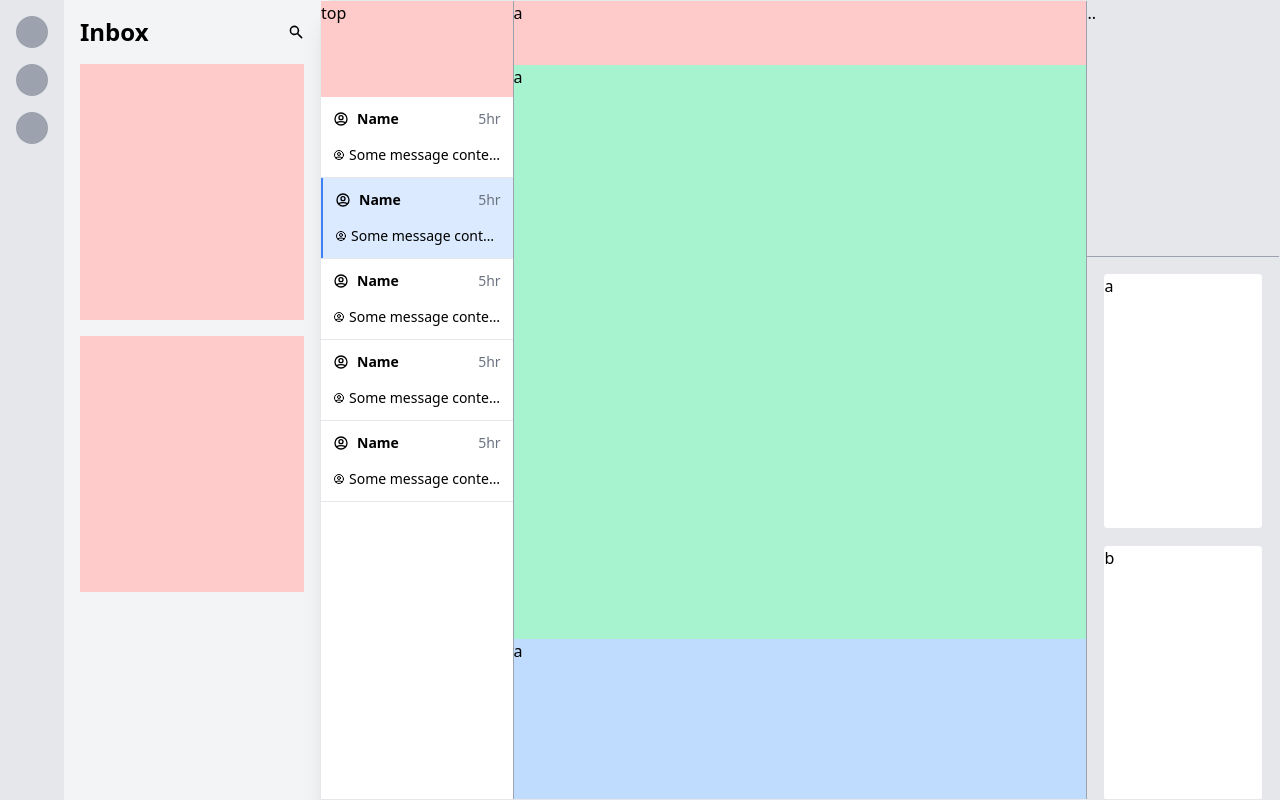
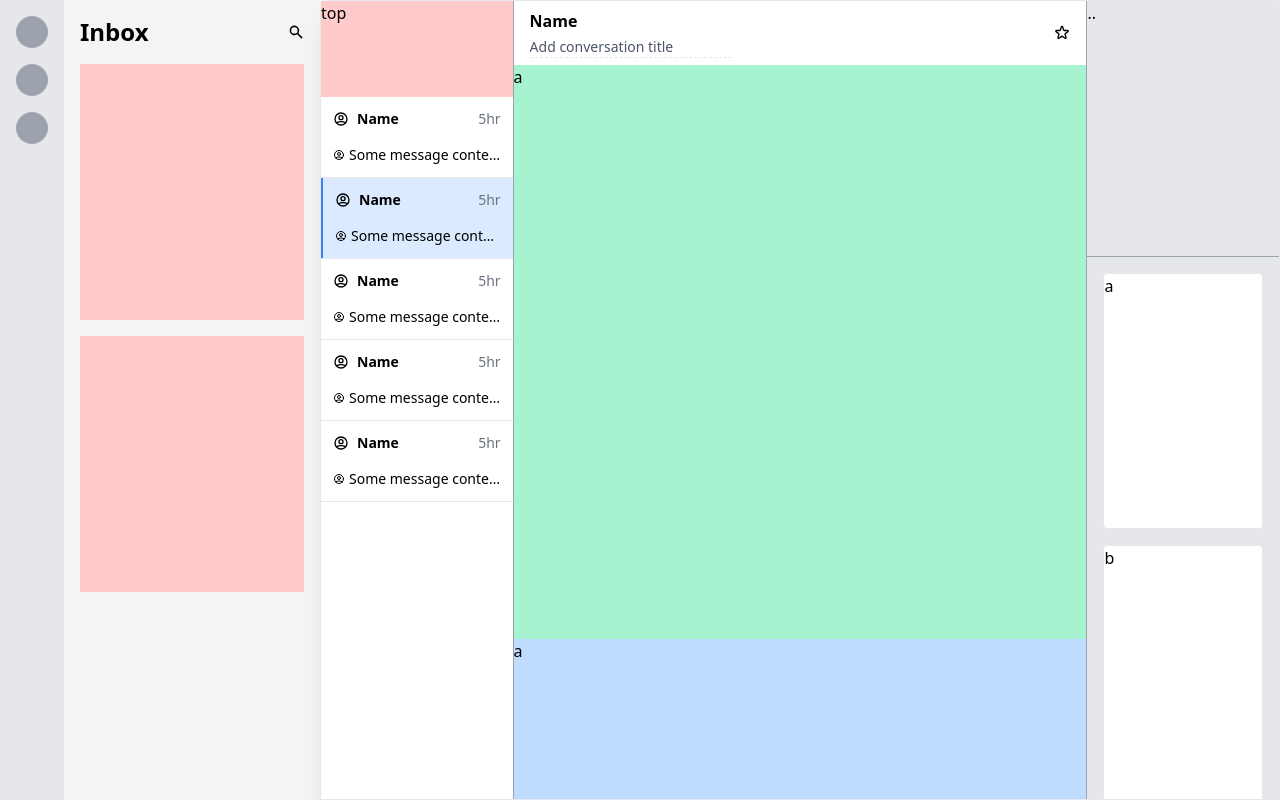
Before and after one commit to abteilung6/tailwind_inbox, a React (Create React App) app: page / in a window 1280 px wide. Built offline with nearby package versions, Linux system fonts and the light colour scheme.

Commit message:
add name and actions to the header of content

```diff
--- a/src/App.tsx
+++ b/src/App.tsx
@@ -47,7 +47,17 @@ const App: React.FC<Props> = () => {
             </div>
           </div>
           <div className="w-3/5 flex flex-col border-l border-r border-gray-400">
-            <div className="flex-none h-16 bg-red-200">a</div>
+            <div className="flex-none h-16 flex flex-row justify-between items-center p-4">
+              <div className="flex flex-col space-y-1">
+                <strong>Name</strong>
+                <input className="text-sm border-b border-dashed text-black placeholder-gray-600" placeholder="Add conversation title" />
+              </div>
+              <div>
+              <svg className="w-4 h-4" xmlns="http://www.w3.org/2000/svg" fill="none" viewBox="0 0 24 24" stroke="currentColor">
+                <path strokeLinecap="round" strokeLinejoin="round" strokeWidth={2} d="M11.049 2.927c.3-.921 1.603-.921 1.902 0l1.519 4.674a1 1 0 00.95.69h4.915c.969 0 1.371 1.24.588 1.81l-3.976 2.888a1 1 0 00-.363 1.118l1.518 4.674c.3.922-.755 1.688-1.538 1.118l-3.976-2.888a1 1 0 00-1.176 0l-3.976 2.888c-.783.57-1.838-.197-1.538-1.118l1.518-4.674a1 1 0 00-.363-1.118l-3.976-2.888c-.784-.57-.38-1.81.588-1.81h4.914a1 1 0 00.951-.69l1.519-4.674z" />
+              </svg>
+              </div>
+            </div>
             <div className="flex-auto overflow-y-auto bg-green-200">a</div>
             <div className="flex-none h-40 bg-blue-200">a</div>
           </div>
```
